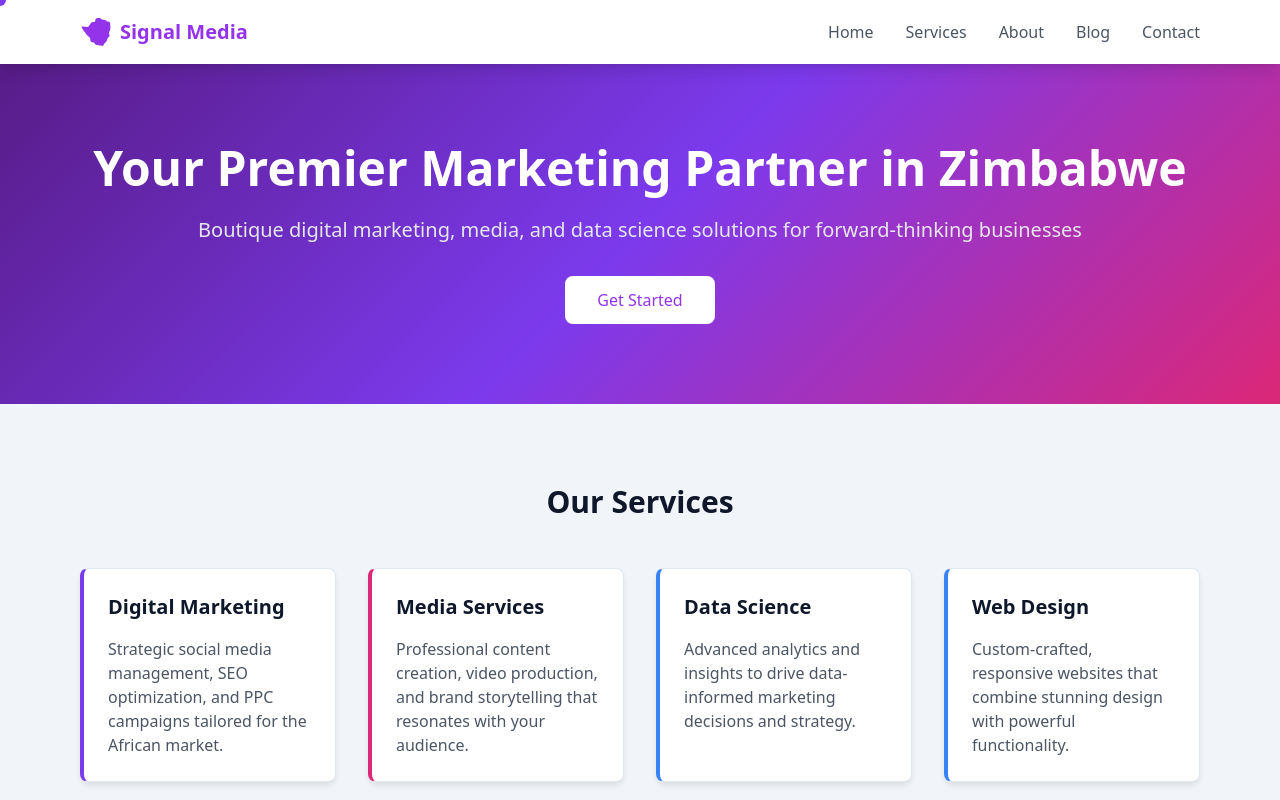
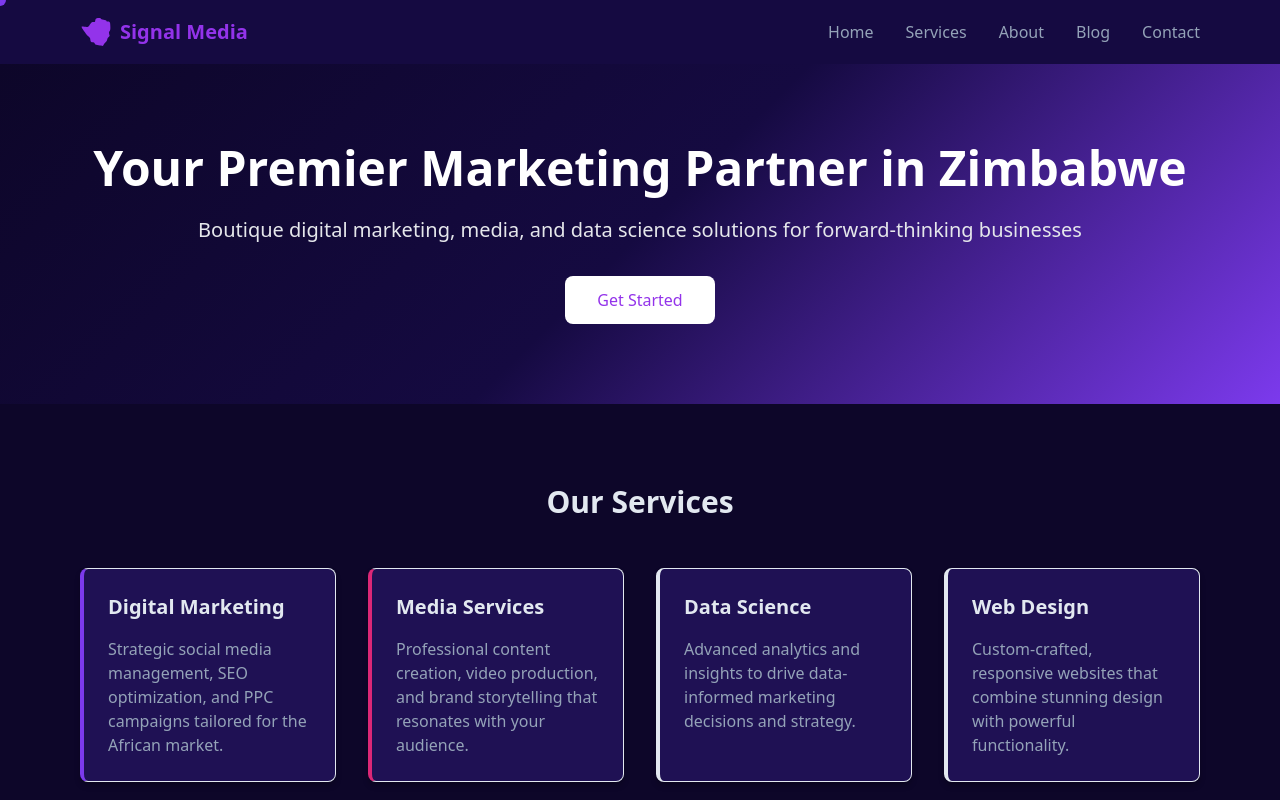
Before and after one commit to alaricjames/signal-media-project, a React (Vite) app: page / in a window 1280 px wide. Shown: the top 800 px of the page. Built offline with nearby package versions, Linux system fonts and the light colour scheme.

Commit message:
colour v2

```diff
--- a/src/App.css
+++ b/src/App.css
@@ -8,45 +8,87 @@
 /* Modern color palette */
 :root {
   /* Primary colors */
+  --primary-dark: #150a41;  /* Main dark color */
   --primary-purple: #7C3AED;
   --primary-pink: #DB2777;
-  --primary-blue: #3B82F6;
 
   /* Background colors */
-  --bg-slate-50: #F8FAFC;
-  --bg-slate-100: #F1F5F9;
-  --bg-slate-800: #1E293B;
+  --bg-darker: #0d0629;     /* Slightly darker than main */
+  --bg-main: #150a41;       /* Main background */
+  --bg-lighter: #1f1154;    /* Slightly lighter for contrast */
 
-  /* Surface colors */
-  --surface-white: #FFFFFF;
-  --surface-dark: #0F172A;
+  /* Text colors */
+  --text-light: #e2e8f0;    /* Light gray for main text */
+  --text-muted: #94a3b8;    /* Muted gray for secondary text */
+  --text-bright: #ffffff;    /* White for emphasis */
 
-  /* Accent colors for depth */
-  --accent-purple-100: #F3E8FF;
-  --accent-purple-900: #581C87;
+  /* Accent colors */
+  --accent-purple: #7e6190;
+  --accent-blue: #487fa1;
+
+  /* Gradient combinations */
+  --gradient-hero: linear-gradient(135deg, var(--bg-darker) 0%, var(--bg-main) 50%, var(--primary-purple) 100%);
+  --gradient-card: linear-gradient(135deg, var(--bg-main) 0%, var(--bg-lighter) 100%);
 }
 
-/* Update background colors */
+/* Base styles */
 body {
-  background-color: var(--bg-slate-50);
-  color: var(--surface-dark);
+  background-color: var(--bg-main);
+  color: var(--text-light);
 }
 
 /* Card and container styles */
 .card-surface {
-  background-color: var(--surface-white);
-  border: 1px solid #E2E8F0;
-  box-shadow: 0 4px 6px -1px rgb(0 0 0 / 0.1);
+  background: var(--bg-lighter);
+  border: 1px solid rgba(255, 255, 255, 0.1);
+  box-shadow: 0 4px 6px -1px rgba(0, 0, 0, 0.3);
+}
+
+/* Navbar styles */
+.navbar {
+  background: transparent;
+  transition: all 0.4s ease;
+}
+
+.navbar.scrolled {
+  background: rgba(21, 10, 65, 0.85); /* --bg-main with opacity */
+  backdrop-filter: blur(8px);
+}
+
+/* Text styles */
+.text-gray-600 {
+  color: var(--text-muted);
+}
+
+.text-gray-900 {
+  color: var(--text-bright);
+}
+
+/* Links and interactive elements */
+a:hover {
+  color: var(--text-bright);
+}
+
+/* Form elements */
+input, textarea {
+  background: rgba(255, 255, 255, 0.05);
+  border-color: rgba(255, 255, 255, 0.1);
+  color: var(--text-light);
+}
+
+input:focus, textarea:focus {
+  background: rgba(255, 255, 255, 0.1);
+  border-color: var(--primary-purple);
+}
+
+/* Section backgrounds */
+.section-alt {
+  background: var(--bg-darker);
 }
 
 /* Gradient backgrounds */
 .gradient-bg {
-  background: linear-gradient(135deg, var(--accent-purple-900) 0%, var(--primary-purple) 50%, var(--primary-pink) 100%);
-}
-
-/* Section backgrounds */
-.section-alt {
-  background-color: var(--bg-slate-100);
+  background: var(--gradient-hero);
 }
 
 .hover-scale:hover {
--- a/src/components/Navbar.jsx
+++ b/src/components/Navbar.jsx
@@ -32,8 +32,8 @@ const Navbar = () => {
   return (
     <nav className={`fixed w-full transition-all duration-300 z-50 ${
       isScrolled
-        ? 'bg-white/80 backdrop-blur-md shadow-lg mx-auto px-4 mt-4 rounded-full max-w-6xl left-1/2 -translate-x-1/2'
-        : 'bg-white shadow-lg'
+        ? 'bg-opacity-85 backdrop-blur-md shadow-lg'
+        : 'bg-transparent'
     }`}>
       <div className="max-w-6xl mx-auto px-4">
         <div className="flex justify-between items-center h-16">
```
